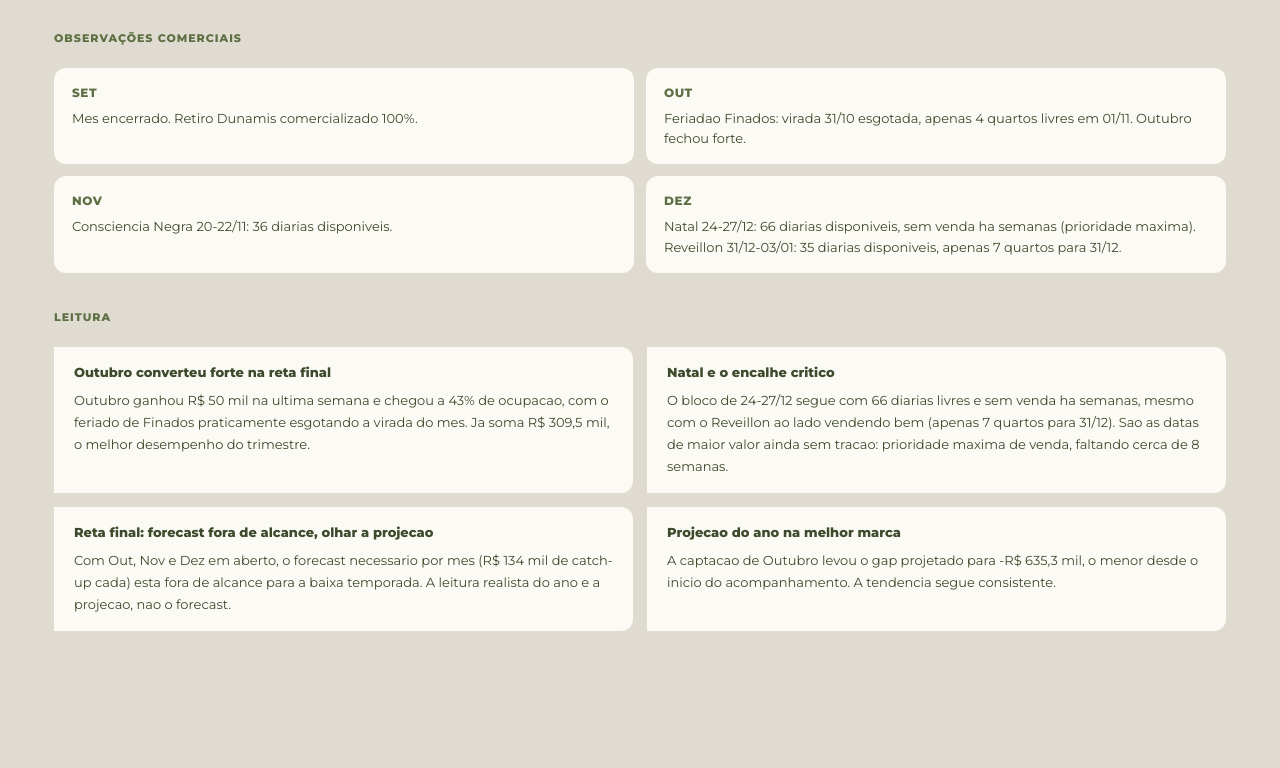
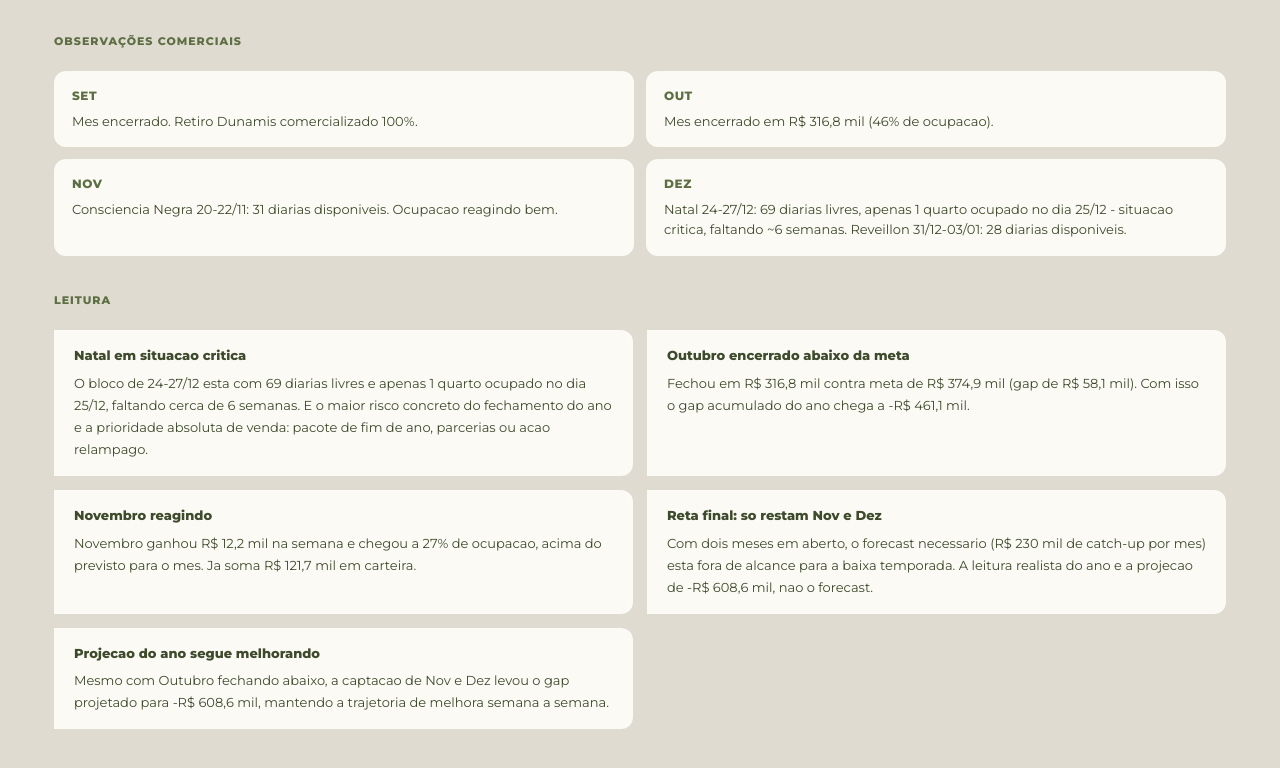
Before and after one commit to arthurlourenso/relatorio-vila-aty, a plain HTML site: page index.html in a window 1280 px wide. Shown: the part 1858-2626 px from the top of the page. Before the commit the page ends 2565 px from the top, so only its background shows below. Drawn offline with Linux system fonts and the light colour scheme.

Commit message:
Fecha Outubro (R$ 316,8k, -58k vs meta) + pipeline Nov-Dez + Leitura - rateio agora /2, Natal critico, proj. otimista R$ 5,77mi
Co-Authored-By: Claude Opus 4.7 <noreply@anthropic.com>

```diff
--- a/index.html
+++ b/index.html
@@ -428,7 +428,7 @@ svg.bar-chart {
 const CONFIG = {
   pousada: "Vila Aty",
   mesReferencia: "Julho/2026",
-  dataAtualizacao: "28/10/2026",
+  dataAtualizacao: "13/11/2026",
   metaAnual: 6375056.60
 };
 
@@ -443,17 +443,18 @@ const MESES = [
   { mes: "Jul", meta: 1472500,  real2026: 1457715.00, occ2026: 93, real2025: 1156758.78, occ2025: 95, status: "fechado" },
   { mes: "Ago", meta: 1295800,  real2026: 1266241.24, occ2026: 88, real2025: 994589.62,  occ2025: 92, status: "fechado" },
   { mes: "Set", meta: 604236,   real2026: 512549.20,  occ2026: 70, real2025: 562228.79,  occ2025: 90, status: "fechado", nota: "Mes encerrado. Retiro Dunamis comercializado 100%." },
-  { mes: "Out", meta: 374945,   real2026: 309520.72,  occ2026: 43, real2025: 325321.72,  occ2025: 52, status: "aberto", nota: "Feriadao Finados: virada 31/10 esgotada, apenas 4 quartos livres em 01/11. Outubro fechou forte." },
-  { mes: "Nov", meta: 112944,   real2026: 109488.18,  occ2026: 21, real2025: 95767.24,   occ2025: 48, status: "aberto", nota: "Consciencia Negra 20-22/11: 36 diarias disponiveis." },
-  { mes: "Dez", meta: 269514,   real2026: 106084.64,  occ2026: 26, real2025: 203783.00,  occ2025: 24, status: "aberto", nota: "Natal 24-27/12: 66 diarias disponiveis, sem venda ha semanas (prioridade maxima). Reveillon 31/12-03/01: 35 diarias disponiveis, apenas 7 quartos para 31/12." }
+  { mes: "Out", meta: 374945,   real2026: 316841.48,  occ2026: 46, real2025: 325321.72,  occ2025: 52, status: "fechado", nota: "Mes encerrado em R$ 316,8 mil (46% de ocupacao)." },
+  { mes: "Nov", meta: 112944,   real2026: 121722.28,  occ2026: 27, real2025: 95767.24,   occ2025: 48, status: "aberto", nota: "Consciencia Negra 20-22/11: 31 diarias disponiveis. Ocupacao reagindo bem." },
+  { mes: "Dez", meta: 269514,   real2026: 113218.85,  occ2026: 15, real2025: 203783.00,  occ2025: 24, status: "aberto", nota: "Natal 24-27/12: 69 diarias livres, apenas 1 quarto ocupado no dia 25/12 - situacao critica, faltando ~6 semanas. Reveillon 31/12-03/01: 28 diarias disponiveis." }
 ];
 
 // tom: "positivo" | "neutro" | "alerta" — define a cor de destaque do card
 const LEITURA = [
-  { tom: "positivo", titulo: "Outubro converteu forte na reta final", texto: "Outubro ganhou R$ 50 mil na ultima semana e chegou a 43% de ocupacao, com o feriado de Finados praticamente esgotando a virada do mes. Ja soma R$ 309,5 mil, o melhor desempenho do trimestre." },
-  { tom: "alerta",   titulo: "Natal e o encalhe critico", texto: "O bloco de 24-27/12 segue com 66 diarias livres e sem venda ha semanas, mesmo com o Reveillon ao lado vendendo bem (apenas 7 quartos para 31/12). Sao as datas de maior valor ainda sem tracao: prioridade maxima de venda, faltando cerca de 8 semanas." },
-  { tom: "alerta",   titulo: "Reta final: forecast fora de alcance, olhar a projecao", texto: "Com Out, Nov e Dez em aberto, o forecast necessario por mes (R$ 134 mil de catch-up cada) esta fora de alcance para a baixa temporada. A leitura realista do ano e a projecao, nao o forecast." },
-  { tom: "positivo", titulo: "Projecao do ano na melhor marca", texto: "A captacao de Outubro levou o gap projetado para -R$ 635,3 mil, o menor desde o inicio do acompanhamento. A tendencia segue consistente." }
+  { tom: "alerta",   titulo: "Natal em situacao critica", texto: "O bloco de 24-27/12 esta com 69 diarias livres e apenas 1 quarto ocupado no dia 25/12, faltando cerca de 6 semanas. E o maior risco concreto do fechamento do ano e a prioridade absoluta de venda: pacote de fim de ano, parcerias ou acao relampago." },
+  { tom: "neutro",   titulo: "Outubro encerrado abaixo da meta", texto: "Fechou em R$ 316,8 mil contra meta de R$ 374,9 mil (gap de R$ 58,1 mil). Com isso o gap acumulado do ano chega a -R$ 461,1 mil." },
+  { tom: "positivo", titulo: "Novembro reagindo", texto: "Novembro ganhou R$ 12,2 mil na semana e chegou a 27% de ocupacao, acima do previsto para o mes. Ja soma R$ 121,7 mil em carteira." },
+  { tom: "alerta",   titulo: "Reta final: so restam Nov e Dez", texto: "Com dois meses em aberto, o forecast necessario (R$ 230 mil de catch-up por mes) esta fora de alcance para a baixa temporada. A leitura realista do ano e a projecao de -R$ 608,6 mil, nao o forecast." },
+  { tom: "positivo", titulo: "Projecao do ano segue melhorando", texto: "Mesmo com Outubro fechando abaixo, a captacao de Nov e Dez levou o gap projetado para -R$ 608,6 mil, mantendo a trajetoria de melhora semana a semana." }
 ];
 </script>
 
```
